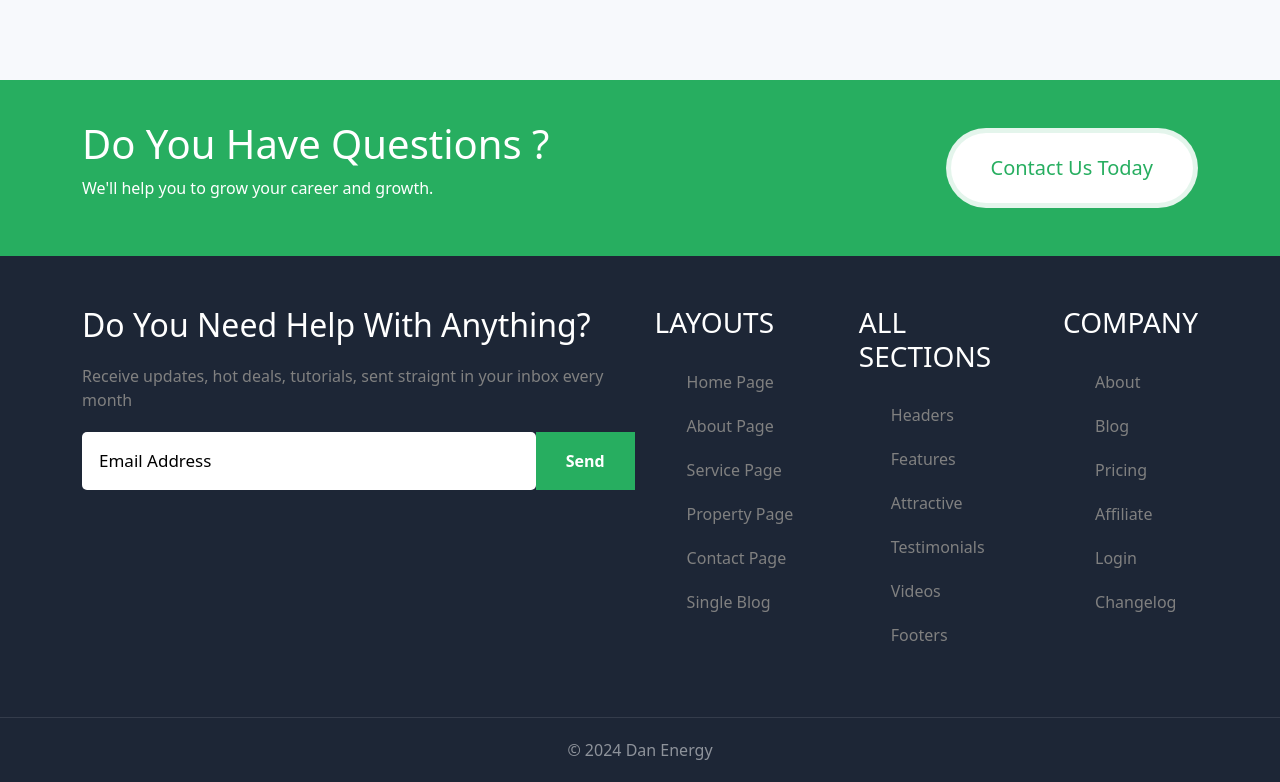
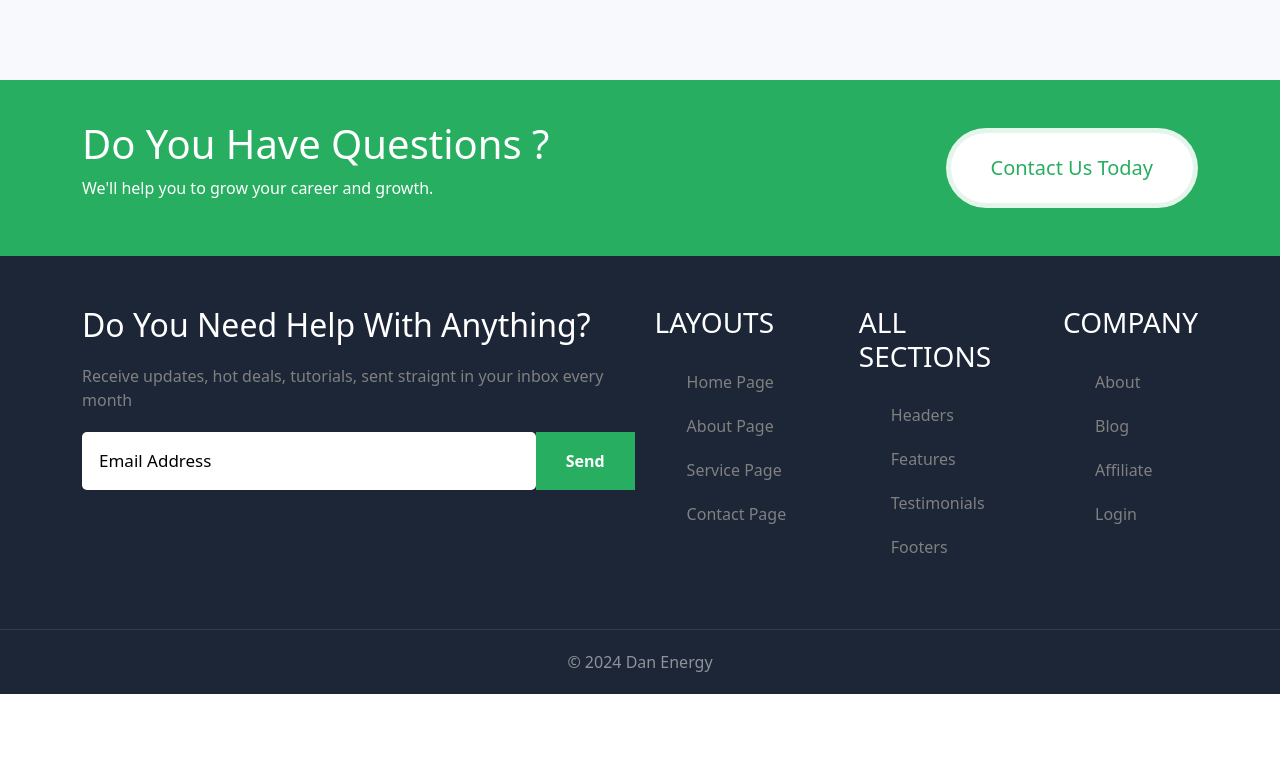
Before and after one commit to olichim/dan-energy-internship-project, a React (Create React App) app: page / in a window 1280 px wide. Shown: the part 4123-4905 px from the top of the page. After the commit the page ends 4817 px from the top, so only its background shows below. Built offline with nearby package versions, Linux system fonts and the light colour scheme.

Commit message:
Update Data.js

```diff
--- a/src/components/data/Data.js
+++ b/src/components/data/Data.js
@@ -311,14 +311,14 @@ export const price = [{
             ]
             export const footer = [{
                     title: "LAYOUTS",
-                    text: [{ list: "Home Page" }, { list: "About Page" }, { list: "Service Page" }, { list: "Property Page" }, { list: "Contact Page" }, { list: "Single Blog" }],
+                    text: [{ list: "Home Page" }, { list: "About Page" }, { list: "Service Page" }, { list: "Contact Page" }],
                 },
                 {
                     title: "ALL SECTIONS",
-                    text: [{ list: "Headers" }, { list: "Features" }, { list: "Attractive" }, { list: "Testimonials" }, { list: "Videos" }, { list: "Footers" }],
+                    text: [{ list: "Headers" }, { list: "Features" },  { list: "Testimonials" }, { list: "Footers" }],
                 },
                 {
                     title: "COMPANY",
-                    text: [{ list: "About" }, { list: "Blog" }, { list: "Pricing" }, { list: "Affiliate" }, { list: "Login" }, { list: "Changelog" }],
+                    text: [{ list: "About" }, { list: "Blog" },  { list: "Affiliate" }, { list: "Login" }],
                 },
             ]
```
